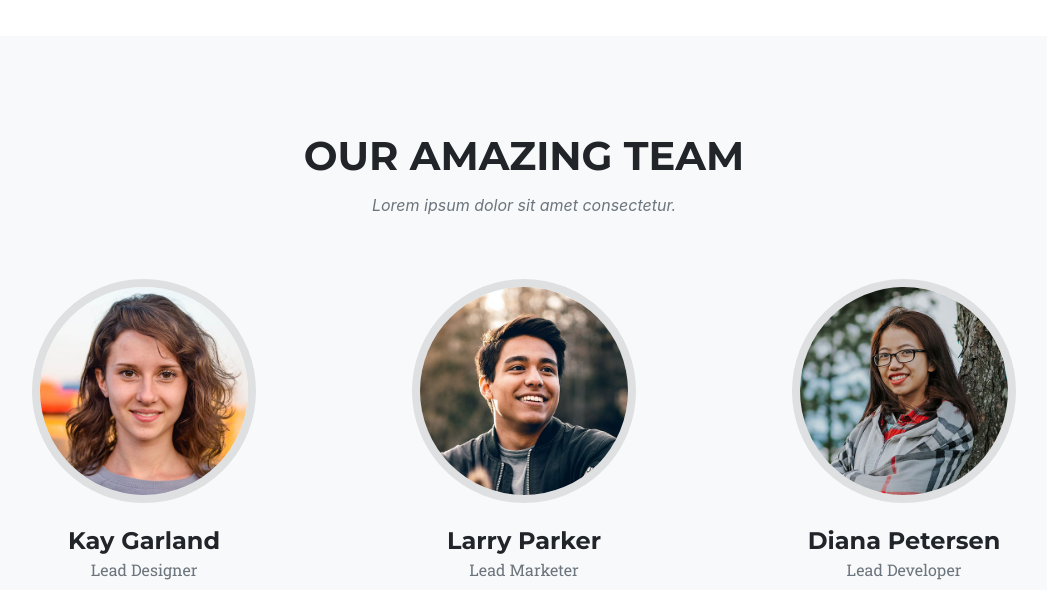
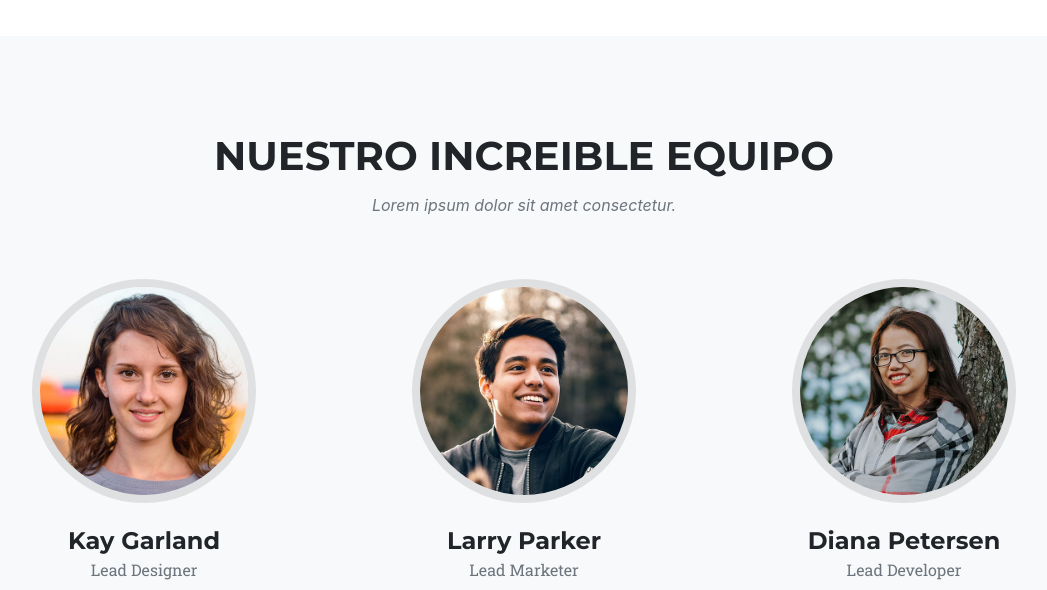
Before and after one commit to oscarp26/PrimerProyectoL4, a plain HTML site: page index.html in a window 1280 px wide. Shown: the part 4620-5210 px from the top of the page, without its empty margins (116-1163 px from the left). Drawn offline with nearby package versions, Linux system fonts and the light colour scheme; a web font is replaced by a local one.

Commit message:
Update index.html

```diff
--- a/index.html
+++ b/index.html
@@ -223,7 +223,7 @@
         <section class="page-section bg-light" id="team">
             <div class="container">
                 <div class="text-center">
-                    <h2 class="section-heading text-uppercase">Our Amazing Team</h2>
+                    <h2 class="section-heading text-uppercase">Nuestro increible Equipo</h2>
                     <h3 class="section-subheading text-muted">Lorem ipsum dolor sit amet consectetur.</h3>
                 </div>
                 <div class="row">
```
